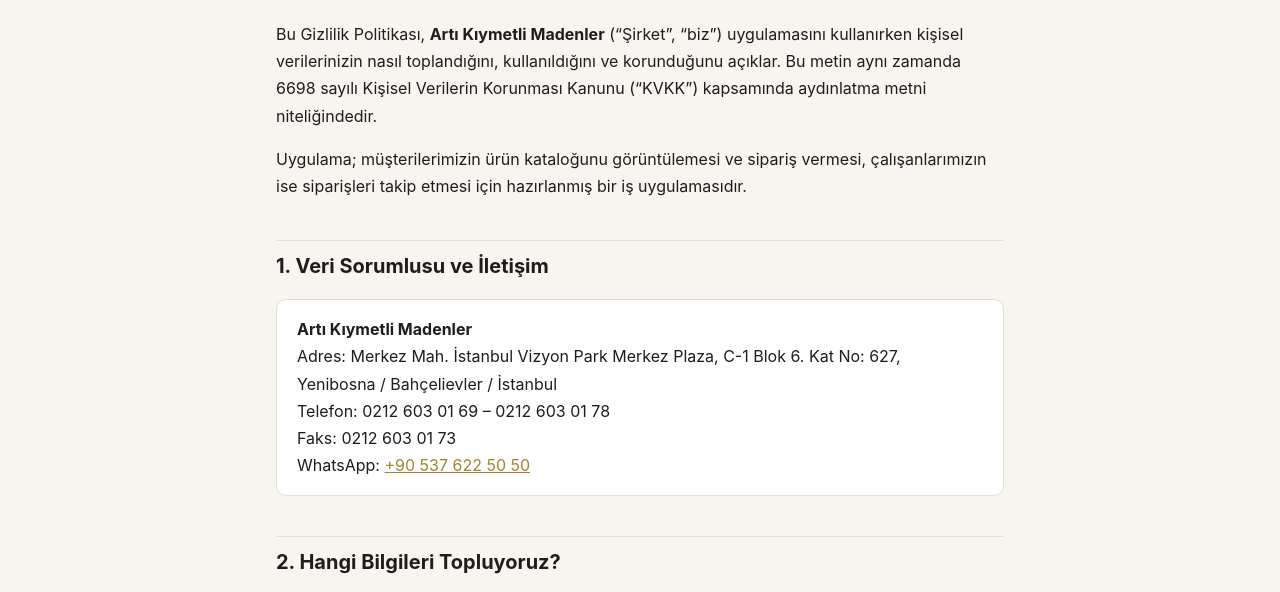
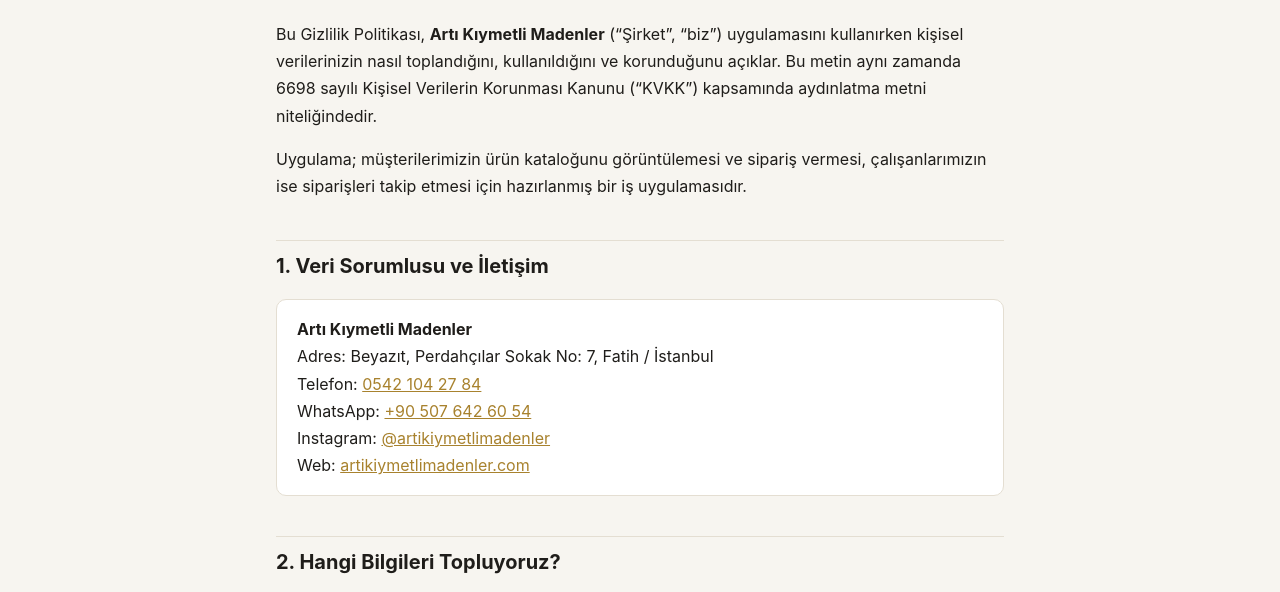
Before and after one commit to emrakty/arti-privacy-policy, a plain HTML site: page index.html in a window 1280 px wide. Shown: the part 141-733 px from the top of the page. Drawn offline with Linux system fonts and the light colour scheme.

Commit message:
Use contact details from Hakkımızda page
Co-Authored-By: Claude Opus 5.5 (1M context) <noreply@anthropic.com>

```diff
--- a/index.html
+++ b/index.html
@@ -105,11 +105,11 @@
       <h2>1. Veri Sorumlusu ve İletişim</h2>
       <div class="card">
         <strong>Artı Kıymetli Madenler</strong><br>
-        Adres: Merkez Mah. İstanbul Vizyon Park Merkez Plaza, C-1 Blok 6. Kat No: 627,
-        Yenibosna / Bahçelievler / İstanbul<br>
-        Telefon: 0212 603 01 69 – 0212 603 01 78<br>
-        Faks: 0212 603 01 73<br>
-        WhatsApp: <a href="https://wa.me/905376225050" rel="noopener">+90 537 622 50 50</a>
+        Adres: Beyazıt, Perdahçılar Sokak No: 7, Fatih / İstanbul<br>
+        Telefon: <a href="tel:+905421042784">0542 104 27 84</a><br>
+        WhatsApp: <a href="https://wa.me/905076426054" rel="noopener">+90 507 642 60 54</a><br>
+        Instagram: <a href="https://www.instagram.com/artikiymetlimadenler/" rel="noopener">@artikiymetlimadenler</a><br>
+        Web: <a href="http://artikiymetlimadenler.com" rel="noopener">artikiymetlimadenler.com</a>
       </div>
 
       <h2>2. Hangi Bilgileri Topluyoruz?</h2>
@@ -221,11 +221,11 @@
       <h2>1. Data Controller &amp; Contact</h2>
       <div class="card">
         <strong>Artı Kıymetli Madenler</strong><br>
-        Address: Merkez Mah. İstanbul Vizyon Park Merkez Plaza, C-1 Blok 6. Kat No: 627,
-        Yenibosna / Bahçelievler / Istanbul, Türkiye<br>
-        Phone: +90 212 603 01 69 – +90 212 603 01 78<br>
-        Fax: +90 212 603 01 73<br>
-        WhatsApp: <a href="https://wa.me/905376225050" rel="noopener">+90 537 622 50 50</a>
+        Address: Beyazıt, Perdahçılar Sokak No: 7, Fatih / Istanbul, Türkiye<br>
+        Phone: <a href="tel:+905421042784">+90 542 104 27 84</a><br>
+        WhatsApp: <a href="https://wa.me/905076426054" rel="noopener">+90 507 642 60 54</a><br>
+        Instagram: <a href="https://www.instagram.com/artikiymetlimadenler/" rel="noopener">@artikiymetlimadenler</a><br>
+        Web: <a href="http://artikiymetlimadenler.com" rel="noopener">artikiymetlimadenler.com</a>
       </div>
 
       <h2>2. What We Collect</h2>
```
